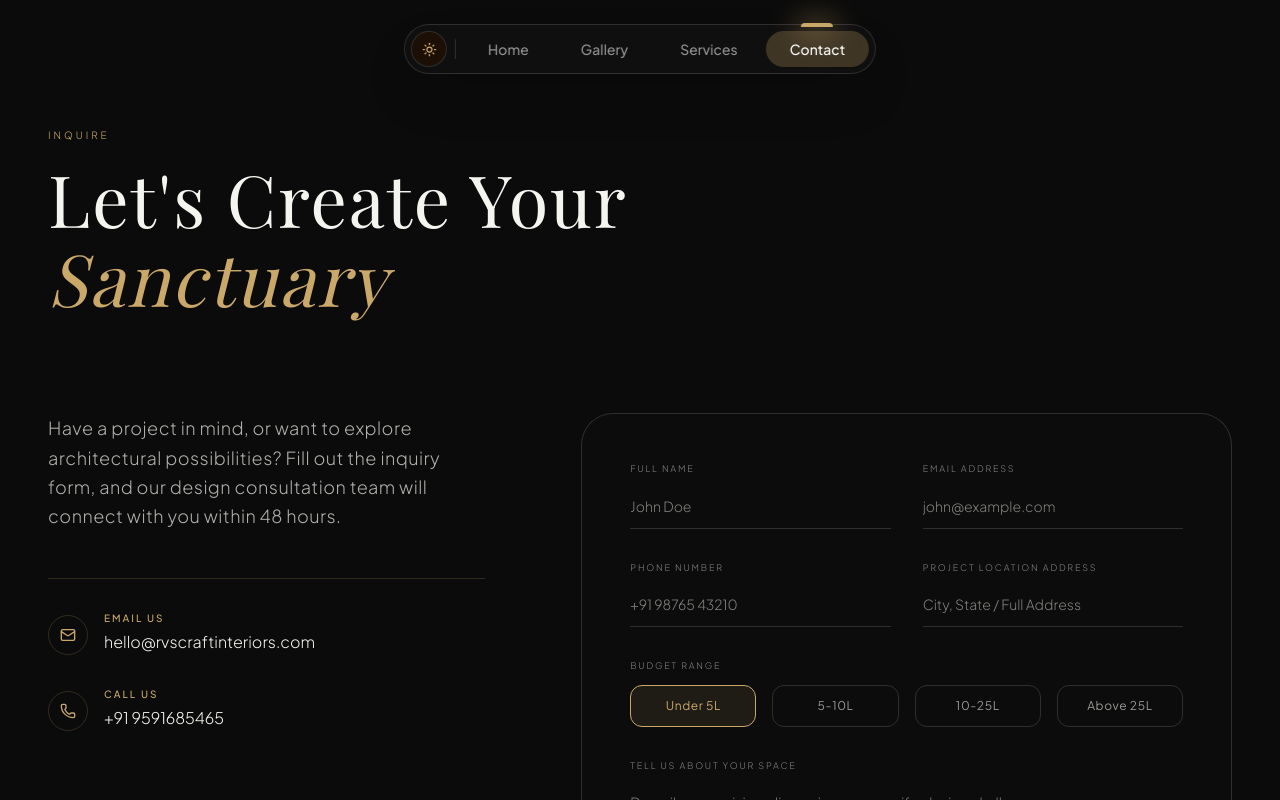
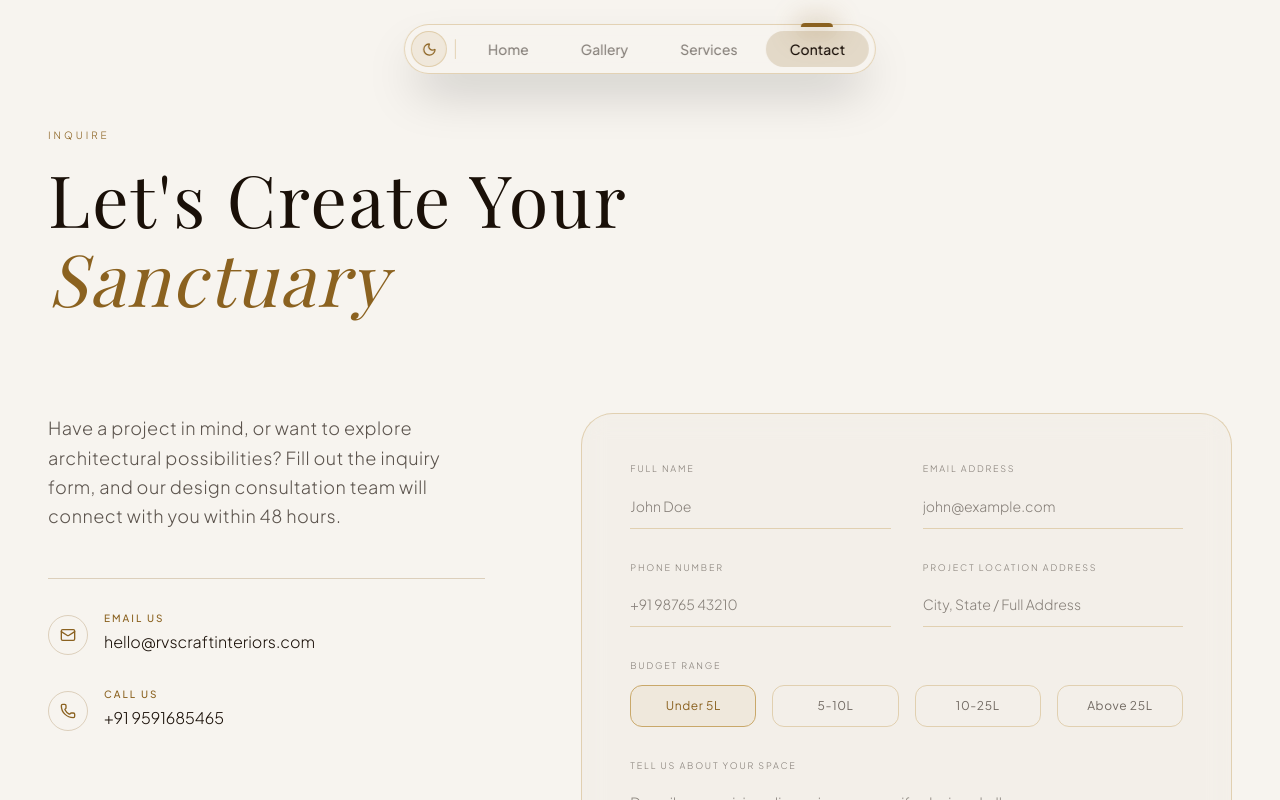
Before and after one commit to spiroshan5-lang/rvs, a Next.js app: page /contact in a window 1280 px wide. Shown: the top 800 px of the page. Built offline with nearby package versions, Linux system fonts and the light colour scheme; a web font is replaced by a local one.

Commit message:
fix: default theme to light mode with anti-flash script and localStorage fallback

```diff
--- a/src/app/layout.tsx
+++ b/src/app/layout.tsx
@@ -24,7 +24,18 @@ export default function RootLayout({
   children: React.ReactNode;
 }>) {
   return (
-    <html lang="en" data-theme="dark" suppressHydrationWarning>
+    <html lang="en" data-theme="light" suppressHydrationWarning>
+            <head>
+        <script dangerouslySetInnerHTML={{ __html: `
+          (function() {
+            try {
+              var stored = localStorage.getItem('rvs-theme');
+              var theme = (stored === 'dark' || stored === 'light') ? stored : 'light';
+              document.documentElement.setAttribute('data-theme', theme);
+            } catch(e) {}
+          })();
+        ` }} />
+      </head>
       <body className="transition-colors duration-300" style={{ backgroundColor: "var(--bg)", color: "var(--fg)" }}>
 
         {/* Subtle, expensive paper texture overlay */}
--- a/src/context/ThemeContext.tsx
+++ b/src/context/ThemeContext.tsx
@@ -4,10 +4,10 @@ import React, { createContext, useContext, useEffect, useState, ReactNode } from
 type Theme = 'light' | 'dark';
 interface ThemeContextProps { theme: Theme; toggleTheme: () => void; }
 
-const ThemeContext = createContext<ThemeContextProps>({ theme: 'dark', toggleTheme: () => {} });
+const ThemeContext = createContext<ThemeContextProps>({ theme: 'light', toggleTheme: () => {} });
 
 export const ThemeProvider = ({ children }: { children: ReactNode }) => {
-  const [theme, setTheme] = useState<Theme>('dark');
+  const [theme, setTheme] = useState<Theme>('light');
 
   useEffect(() => {
     if (typeof window !== 'undefined') {
@@ -15,7 +15,7 @@ export const ThemeProvider = ({ children }: { children: ReactNode }) => {
       if (stored === 'light' || stored === 'dark') {
         setTheme(stored);
       }
-      // If nothing stored, stay dark (default)
+      // If nothing stored, default is light
     }
   }, []);
 
```
